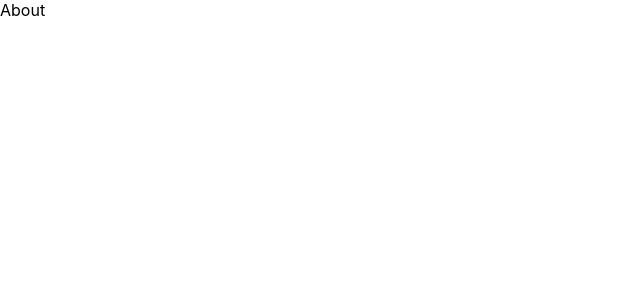
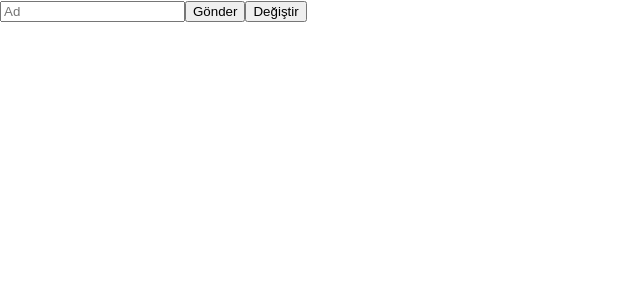
Before and after one commit to halit-kalayci-instruction/yesim.narch, a React (Create React App) app in the folder react-demo/: page /about in a window 1280 px wide. Shown: the top 300 px of the page, without its empty margins (0-640 px from the left). Built offline with nearby package versions, Linux system fonts and the light colour scheme.

Commit message:
two way data binding

```diff
--- a/react-demo/src/pages/About.jsx
+++ b/react-demo/src/pages/About.jsx
@@ -1,7 +1,33 @@
-import React from "react";
+import React, {useState} from "react";
 
 function About() {
-	return <div>About</div>;
+	const [name, setName] = useState("");
+
+	const changeName = () => {
+		setName("Halit");
+	};
+
+	// Two Way Data Binding
+	// değişken değişirse inputun içi değişsin
+	// input değişirse değişken değişsin
+	return (
+		<div>
+			<form>
+				<input
+					type="text"
+					placeholder="Ad"
+					value={name}
+					onChange={e => setName(e.target.value)}
+				/>
+				<button type="button" onClick={() => console.log(name)}>
+					Gönder
+				</button>
+				<button type="button" onClick={() => changeName()}>
+					Değiştir
+				</button>
+			</form>
+		</div>
+	);
 }
 
 export default About;
--- a/react-demo/src/pages/Homepage.jsx
+++ b/react-demo/src/pages/Homepage.jsx
@@ -3,21 +3,24 @@ import {Link} from "react-router-dom";
 
 // HREF kullanımı yanlış.
 function Homepage() {
+	const [count2, setCount2] = useState(0);
+	const [count3, setCount3] = useState(0);
 	// hooks
 	// 2. parametre => Dep List.
 	useEffect(() => {
 		console.log("Sayfanın ilk yüklenme anı");
 	}, []);
-
-	let [count2, setCount2] = useState(0);
-
 	// değiştiğinde state'i (UI) değiştirmek istediğiniz değişkenleri
 	// useState
 
 	// useState ile tanımlı bir değişkenin değerinin değiştiği anı izlemek istersek
 	useEffect(() => {
 		console.log(count2);
-	}, [count2]);
+		console.log(count3);
+	}, [count2, count3]);
+
+	const submitForm = () => {};
+
 	return (
 		<div>
 			<p>{count2}</p>
@@ -28,6 +31,15 @@ function Homepage() {
 			>
 				Artır
 			</button>
+
+			<p>{count3}</p>
+			<button
+				onClick={() => {
+					setCount3(prevState => prevState + 1);
+				}}
+			>
+				Artır 3
+			</button>
 			<Link to="/about">About'a Git</Link>
 		</div>
 	);
```
